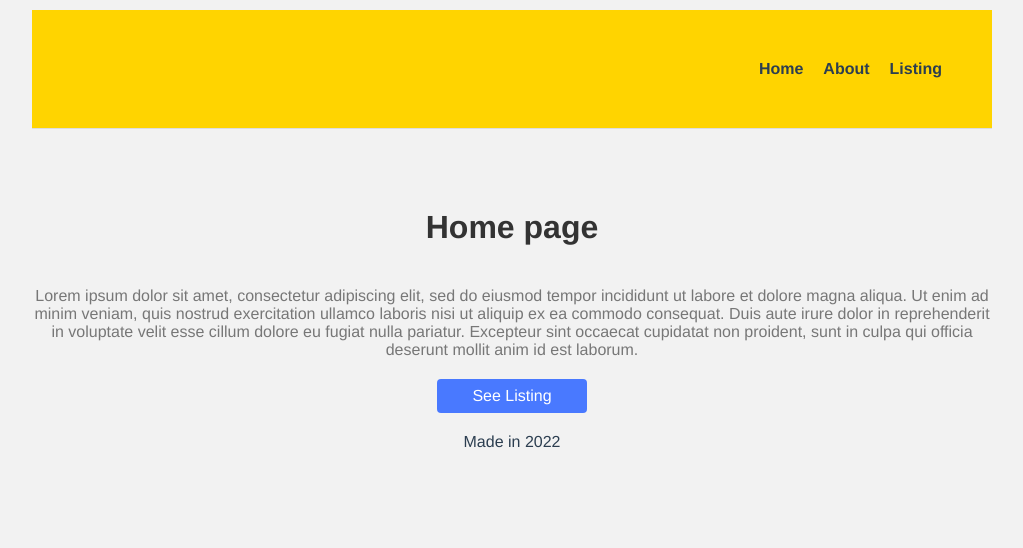
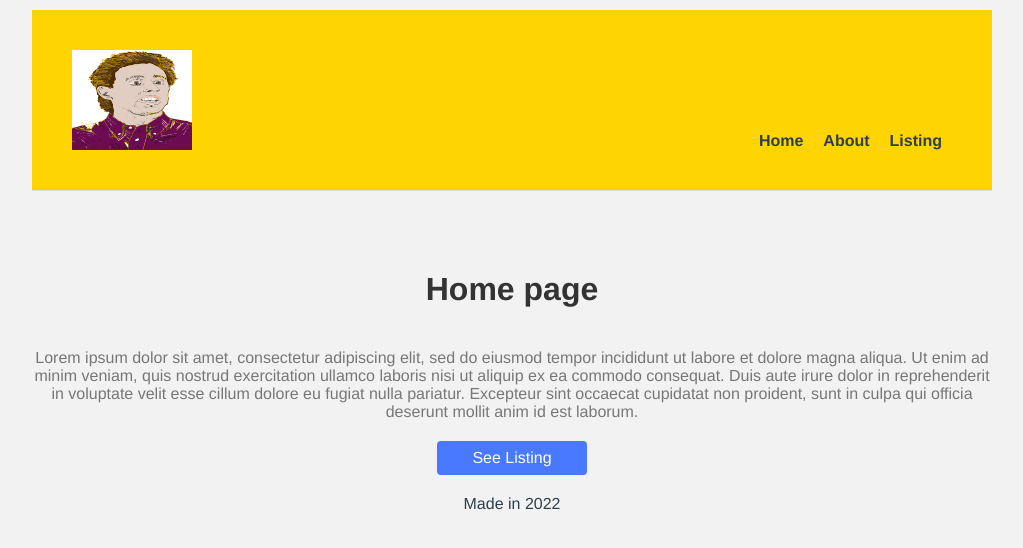
Before and after one commit to iambexnewton/next.js-practice, a Next.js app: page / in a window 1280 px wide. Shown: the top 548 px of the page, without its empty margins (128-1151 px from the left). Built offline with nearby package versions, Linux system fonts and the light colour scheme.

Commit message:
used Image component to practice on the nav

```diff
--- a/comps/Form.js
+++ b/comps/Form.js
@@ -1,5 +1,5 @@
 import styles from "../styles/Form.module.css";
-
+import { useState } from "react";
 
 const Form = () => {
     const handleSubmit =  (event) => {
--- a/comps/Navbar.js
+++ b/comps/Navbar.js
@@ -1,13 +1,14 @@
 import Link from "next/link";
-import Image from "next/image";
+import styles from "../styles/Navbar.module.css";
+import Placeholder from "./Placeholder";
 
 const Navbar = () => {
   return (
-    <nav>
-      <div className="logo">
-        {/* <Image src="/logo.png" alt="" width={110} height={100} /> */}
-
+    <nav className={styles.navbarWrapper}>
+      <div className={styles.logo}>
+      <Placeholder />
       </div>
+      <div className={styles.navbarArea}>
       <Link href="/">
         <a>Home</a>
       </Link>
@@ -17,6 +18,7 @@ const Navbar = () => {
       <Link href="listing">
         <a>Listing</a>
       </Link>
+      </div>
     </nav>
   );
 };
--- /dev/null
+++ b/comps/Placeholder.js
@@ -0,0 +1,16 @@
+import Image from 'next/image'
+import placeholder from '../public/placeholder.svg'
+
+const Placeholder = (props) => {
+  return (
+    <Image
+      src={placeholder}
+      alt="Picture of the author"
+      width="120px"
+      height="100px"
+
+    />
+  )
+}
+
+export default Placeholder
--- a/pages/index.js
+++ b/pages/index.js
@@ -6,8 +6,8 @@ export default function Home() {
   return (
     <>
       <Head>
-        <title> People ^ Home</title>
-        <meta name="keywords" content="ninjas" />
+        <title>Home</title>
+        <meta name="keywords" content="people" />
       </Head>
       <h1 className={styles.title}>Home page</h1>
 
--- /dev/null
+++ b/styles/Navbar.module.css
@@ -0,0 +1,37 @@
+
+.navbarWrapper {
+    margin: 10px auto 80px;
+    padding: 10px 0;
+    display: flex;
+    justify-content: space-between;
+    align-items: flex-end;
+    border-bottom: 1px solid #ddd;
+  }
+  .navbarWrapper {
+    padding: 40px;
+    background: #ffd400;
+  }
+
+  .navbarArea a {
+    font-weight: bold;
+    color: #2c3e50;
+    text-decoration: none;
+    padding: 10px;
+    border-radius: 5px;
+
+  }
+  .navbarArea a:hover {
+    cursor: pointer;
+    color: white;
+    background: red;
+
+  }
+  .navbarArea a:active {
+    color: white;
+    background: red;
+  }
+
+  .logo {
+    display: flex;
+    justify-content: flex-start;
+  }
--- a/styles/globals.css
+++ b/styles/globals.css
@@ -9,37 +9,6 @@ body {
 a {
   color: #2c3e50;
   text-decoration: none;
-}
-
-nav {
-  margin: 10px auto 80px;
-  padding: 10px 0;
-  display: flex;
-  justify-content: flex-end;
-  align-items: flex-end;
-  border-bottom: 1px solid #ddd;
-}
-nav {
-  padding: 40px;
-  background: #ffd400;
-}
-
-nav a {
-  font-weight: bold;
-  color: #2c3e50;
-  text-decoration: none;
-  padding: 10px;
-  border-radius: 5px;
-}
-nav a:hover {
-  cursor: pointer;
-  color: white;
-  background: red;
-
-}
-nav a:active {
-  color: white;
-  background: red;
 }
 
 .not-found {
```
Also changed, not shown: public/placeholder.svg (added).
